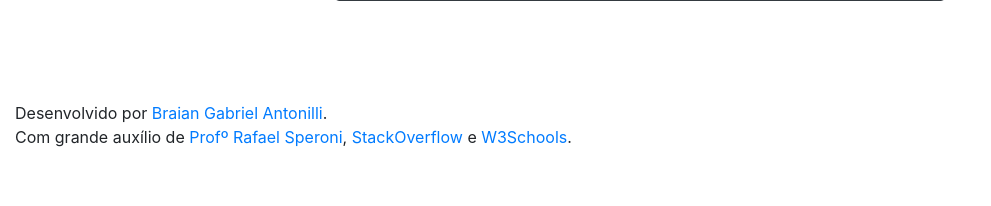
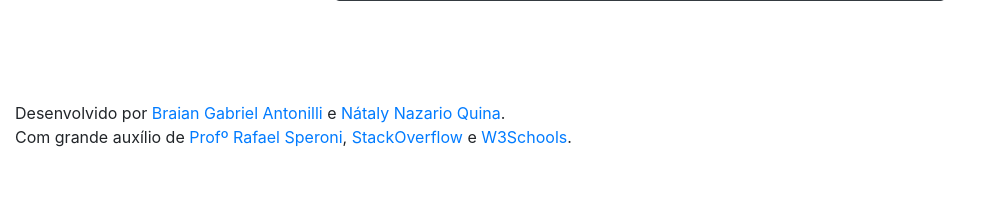
Before and after one commit to BraianF/raspagem_php, a PHP site: page / in a window 1280 px wide. Shown: the part 421-627 px from the top of the page, without its empty margins (0-991 px from the left). Run offline with PHP 8.4, Linux system fonts and the light colour scheme; data that the repository does not hold is empty.

Commit message:
Update index.php

```diff
--- a/requisicao_bootstrap/index.php
+++ b/requisicao_bootstrap/index.php
@@ -88,7 +88,8 @@
 		</canvas>
 	</div>
 	<footer class="my-5">
-		Desenvolvido por <a href="https://github.com/BraianF" target="_blank">Braian Gabriel Antonilli</a>.
+		Desenvolvido por <a href="https://github.com/BraianF" target="_blank">Braian Gabriel Antonilli</a>
+		e <a href="https://github.com/quinnaty/" target="_blank">Nátaly Nazario Quina</a>.
 		<br>
 		Com grande auxílio de <a href="https://github.com/rafaelsperoni" target="_blank">Profº Rafael Speroni</a>,
 		<a href="https://stackoverflow.com/" target="_blank">StackOverflow</a> e
```
